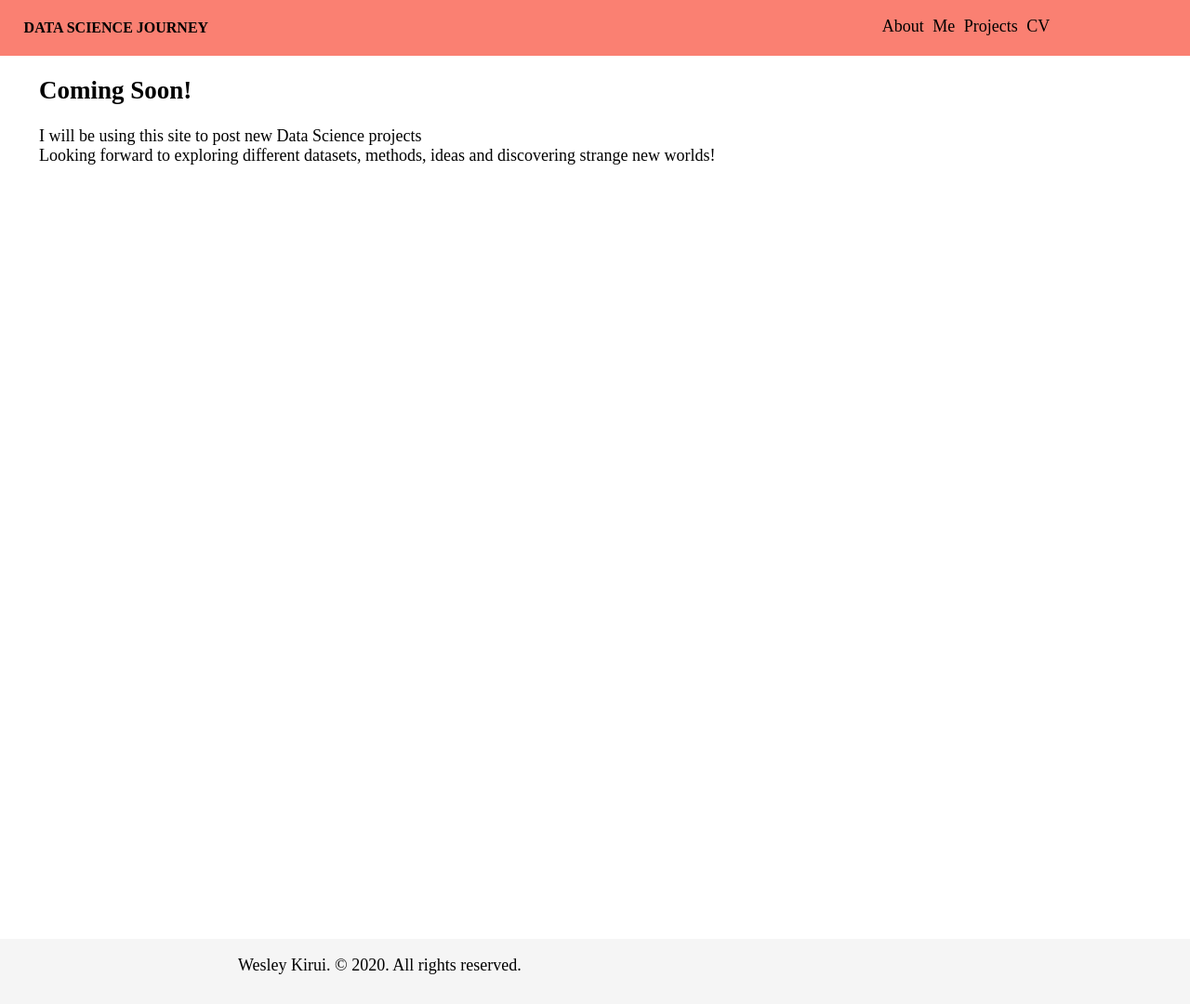
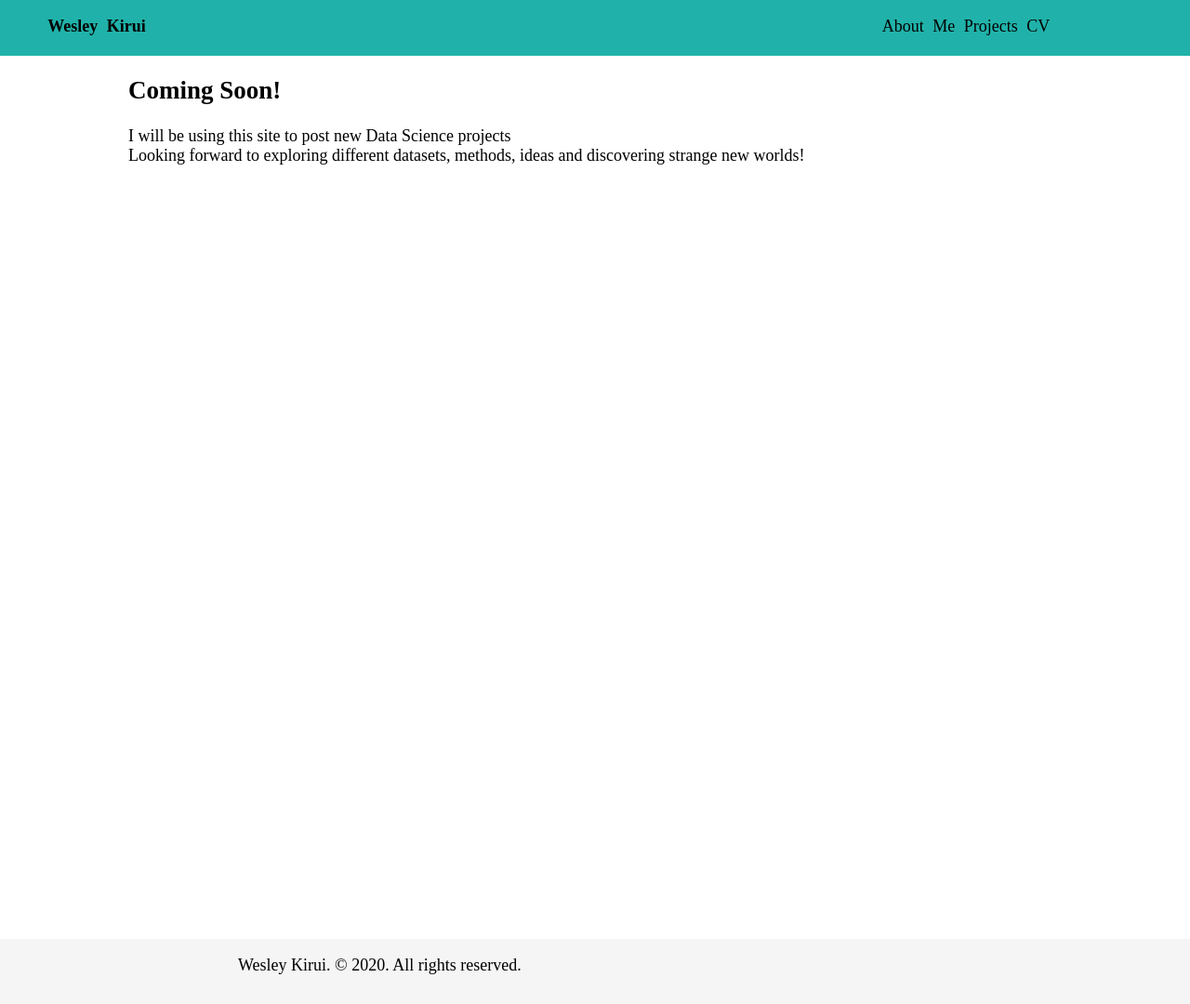
Before and after one commit to wkirui/wkirui.github.io, a Jekyll site: the page built from index.html, in a window 1280 px wide. Shown: the whole page at 93% size. Built offline with Jekyll 4.4.1, drawn with Linux system fonts in a browser that asks for light colours; nearby versions of some CDN libraries.

Commit message:
minor layout edit,color change

```diff
--- a/_includes/header.html
+++ b/_includes/header.html
@@ -1,6 +1,6 @@
 
 <div id="header">
-    <h1><a href="/#">DATA SCIENCE JOURNEY</a></h1>
+    <h3><a href="/#">Wesley Kirui</a></h3>
     <div id="nav-bar">
         <ul>
             <!-- <a href="/#">Home</a> -->
--- a/assets/css/style.css
+++ b/assets/css/style.css
@@ -20,7 +20,8 @@ body {
 
 #content-wrap {
     padding-bottom: 60px;
-    margin-left: auto;
+    margin-left: 10vw;
+    margin-right: 10vw;
     margin-bottom: 60px;
     overflow: hidden;
     min-height: 100vh;
@@ -38,28 +39,33 @@ h1 {
 
 #header {
     position: absolute;
-    background-color: salmon;
+    background-color:lightseagreen;
     height: 60px;
     width: 100vw;
     top: 0;
     left: 0;
 }
 
-#header h1 {
-    padding-left: 2vw;
-    padding-top: 10px;
-    padding-bottom: 10px;
+#header h3 {
+    padding-left: 4vw;
+    /* padding-top: 10px; */
+    padding-bottom: 30px;
     width: 40vw;
+    font-size: large;
+    word-spacing: 5px;
+}
+#header a {
+    text-decoration: none;
+    color: black;
+}
+#header a:hover{
+    /* background-color: lightseagreen; */
+    color:blue;
 }
 
 #nav-bar ul a:hover {
-    background-color: salmon;
+    background-color:lightseagreen;
     color: blue;
-}
-
-#header a {
-    text-decoration: none;
-    color: black;
 }
 
 #nav-bar {
@@ -74,7 +80,7 @@ h1 {
     bottom: 0;
     height: 60px;
     width: 40vw;
-    background-color: salmon;
+    background-color:lightseagreen;
     font-size: large;
     /* font-weight: 200; */
     padding-right: 5px;
@@ -89,7 +95,7 @@ section {
     /* text-align: justify; */
     /* margin: 60px; */
     width: 70vw;
-    margin-left: 2.5vw;
+    /* margin-left: 2.5vw; */
     /* margin-right:15px; */
     background-color: white;
     padding-left: 10px;
@@ -138,7 +144,7 @@ section {
 
 ion-icon {
     font-size: 40px;
-    color: salmon;
+    color:lightseagreen;
 }
 
 @media screen and (max-width: 600px) {
```
Also changed, not shown: 5 other files.
